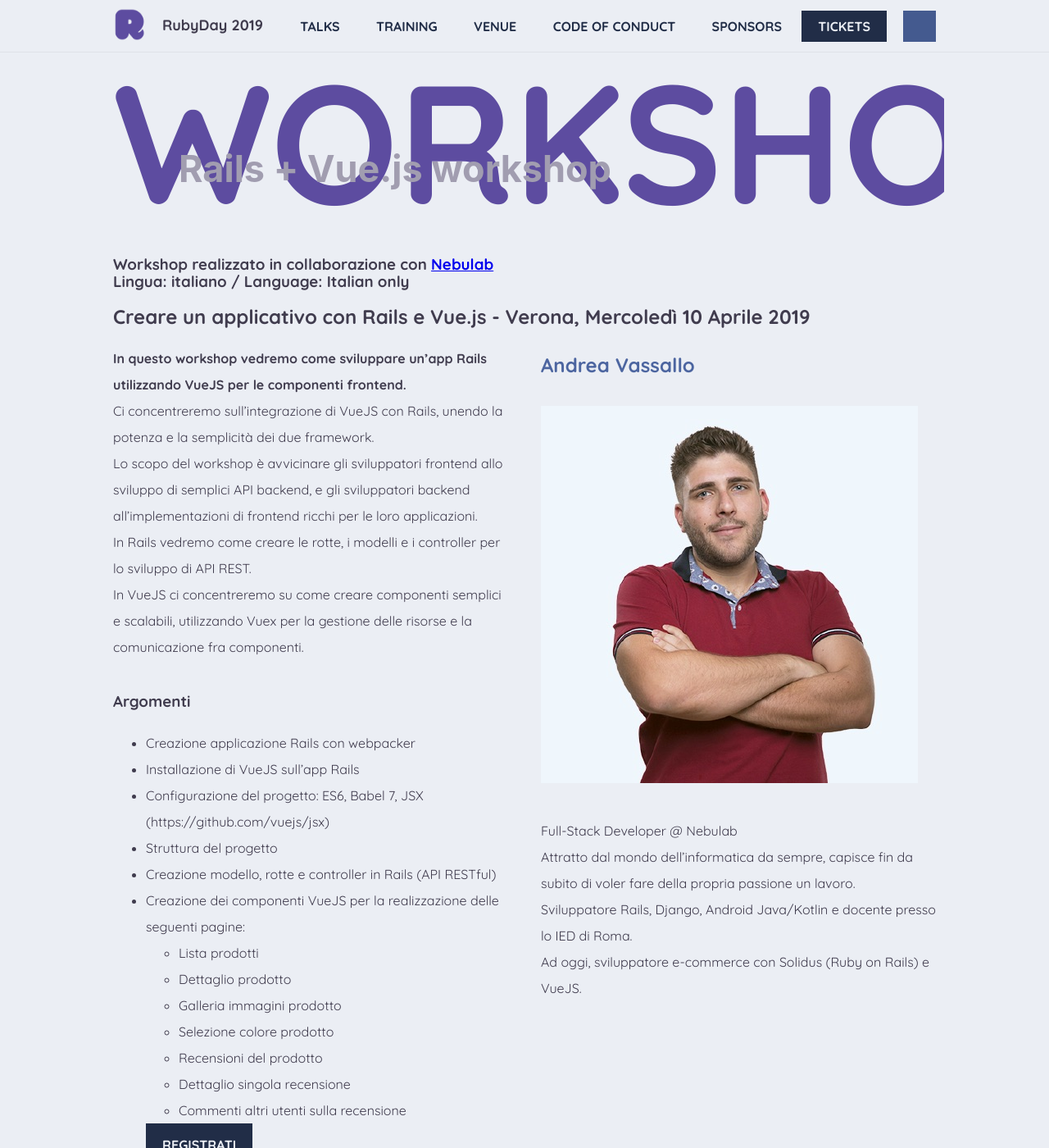
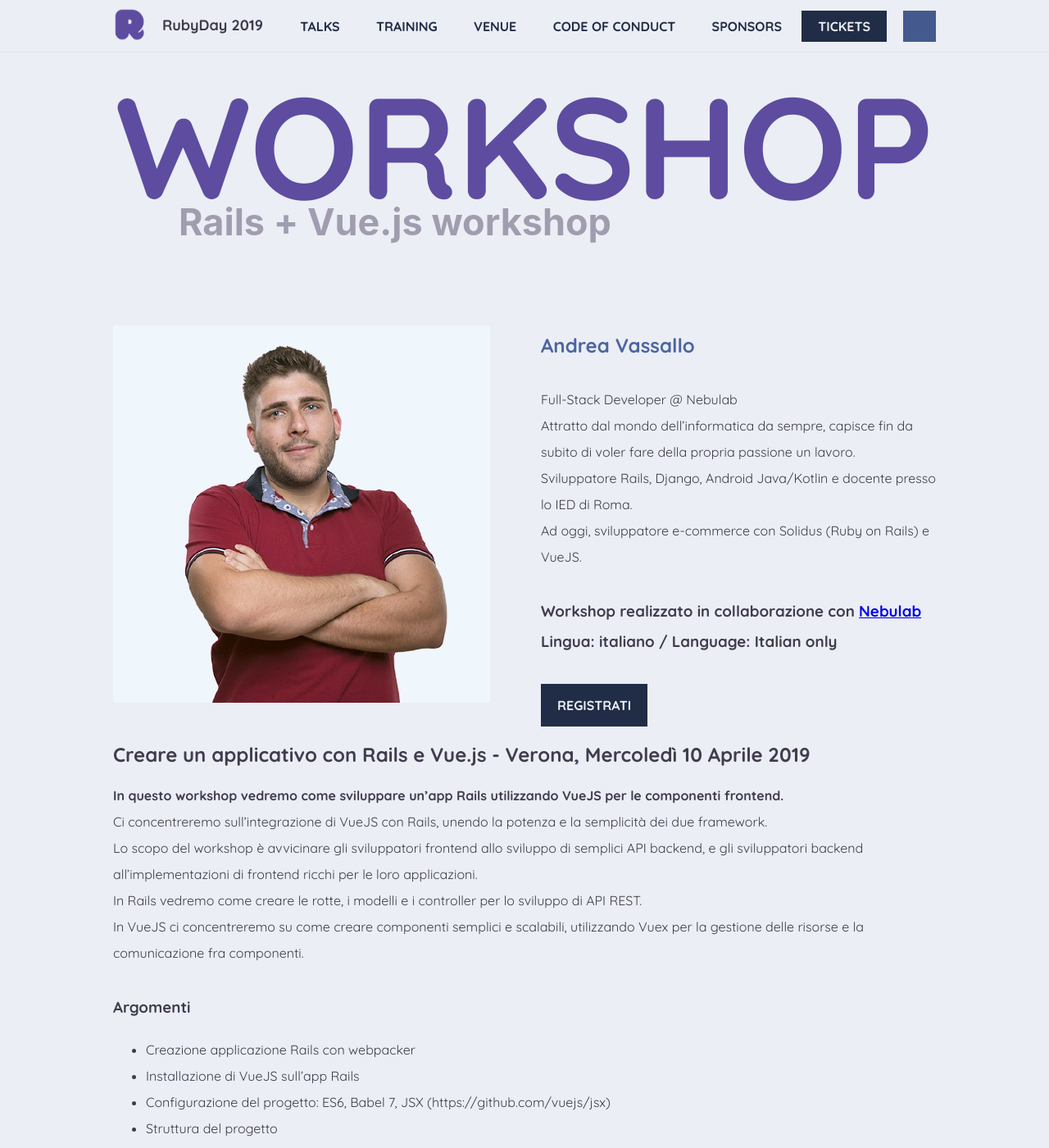
Before and after one commit to GrUSP/2019.rubyday.it, a Jekyll site: the page built from training.html, in a window 1280 px wide and 1400 px high. Shown: the whole window at 82% size. Built offline with Jekyll 4.4.1, drawn with Linux system fonts in a browser that asks for light colours; some web fonts are replaced; comment, search, counter and statistics services are not loaded.

Commit message:
workshow fixes

```diff
--- a/_includes/training/description.html
+++ b/_includes/training/description.html
@@ -1,10 +1,64 @@
+<div class="row row--2 desktop-bio">
+    <div class="row__column">
+        <p>
+            <img src="{{ site.baseurl }}/img/{{ site.data.conference.slug }}/training/andrea-vassallo.jpg"
+                 alt="Andrea Vassallo">
+        </p>
+    </div>
+    <div class="row__column">
+        <div class="talk__speakers">
+          <span class="talk__speaker-name">
+              Andrea Vassallo
+          </span>
+        </div>
+        <p>
+            Full-Stack Developer @ Nebulab<br/>
+            Attratto dal mondo dell’informatica da sempre, capisce fin da subito di voler fare della propria passione un lavoro.<br/> Sviluppatore Rails, Django, Android Java/Kotlin e docente presso lo IED di Roma.<br/>
+            Ad oggi, sviluppatore e-commerce con Solidus (Ruby on Rails) e VueJS.<br/>
+        </p>
+        <br>
         <h3>Workshop realizzato in collaborazione con <a href="https://nebulab.it/">Nebulab</a></h3>
         <h3>Lingua: italiano / Language: Italian only</h3>
-<br />
+        <br>
+        <p>
+            <a href="{{ site.data.tickets.url }}" class="button button--register">
+                Registrati
+            </a>
+        </p>
+    </div>
+</div>
+
+<div class="row row--1 mobile-bio">
+    <div class="row__column">
+        <div class="talk__speakers">
+          <span class="talk__speaker-name">
+              Andrea Vassallo
+          </span>
+        </div>
+        <p>
+            <img src="{{ site.baseurl }}/img/{{ site.data.conference.slug }}/training/andrea-vassallo.jpg"
+                 alt="Andrea Vassallo">
+        </p>
+        <p>
+            Full-Stack Developer @ Nebulab<br/>
+            Attratto dal mondo dell’informatica da sempre, capisce fin da subito di voler fare della propria passione un lavoro.<br/> Sviluppatore Rails, Django, Android Java/Kotlin e docente presso lo IED di Roma.<br/>
+            Ad oggi, sviluppatore e-commerce con Solidus (Ruby on Rails) e VueJS.<br/>
+        </p>
+        <br>
+        <h3>Workshop realizzato in collaborazione con <a href="https://nebulab.it/">Nebulab</a></h3>
+        <h3>Lingua: italiano / Language: Italian only</h3>
+        <br>
+        <p>
+            <a href="{{ site.data.tickets.url }}" class="button button--register">
+                Registrati
+            </a>
+        </p>
+    </div>
+</div>
 
 <h2 class="row__title">Creare un applicativo con Rails e Vue.js - Verona, Mercoledì 10 Aprile 2019</h2>
 
-<div class="row row--2">
+<div class="row row--1">
     <div class="row__column">
         <p>
             <strong>In questo workshop vedremo come sviluppare un’app Rails utilizzando VueJS per le componenti frontend.</strong><br/>
@@ -35,13 +89,8 @@
                       <li>Commenti altri utenti sulla recensione</li>
                   </ul>
               </li>
+          </ul>
         </p>
-
-        <a href="{{ site.data.tickets.url }}" class="button button--register">
-            Registrati
-        </a>
-        <br/><br/>
-
 
         <h3>A chi è rivolto</h3>
         <p>
@@ -135,19 +184,4 @@
             Acquista il biglietto!
         </a>
     </div>
-    <div class="row__column">
-        <div class="talk__speakers">
-          <span class="talk__speaker-name">
-              Andrea Vassallo
-          </span>
 </div>
-        <p>
-            <img src="{{ site.baseurl }}/img/{{ site.data.conference.slug }}/training/andrea-vassallo.jpg"
-                 alt="Andrea Vassallo">
-            <br /><br />
-            Full-Stack Developer @ Nebulab<br/>
-            Attratto dal mondo dell’informatica da sempre, capisce fin da subito di voler fare della propria passione un lavoro.<br/> Sviluppatore Rails, Django, Android Java/Kotlin e docente presso lo IED di Roma.<br/>
-            Ad oggi, sviluppatore e-commerce con Solidus (Ruby on Rails) e VueJS.<br/>
-        </p>
-    </div>
-</div>
```
Also changed, not shown: _frontend/frontsize/rubyday-2019/widgets/limit.scss (+21 -0 lines), _frontend/frontsize/rubyday-2019/widgets/training/training.scss (+11 -12 lines), css/frontsize.min.css, 1 other file. Lines whose indentation alone changed are shown as unchanged.
